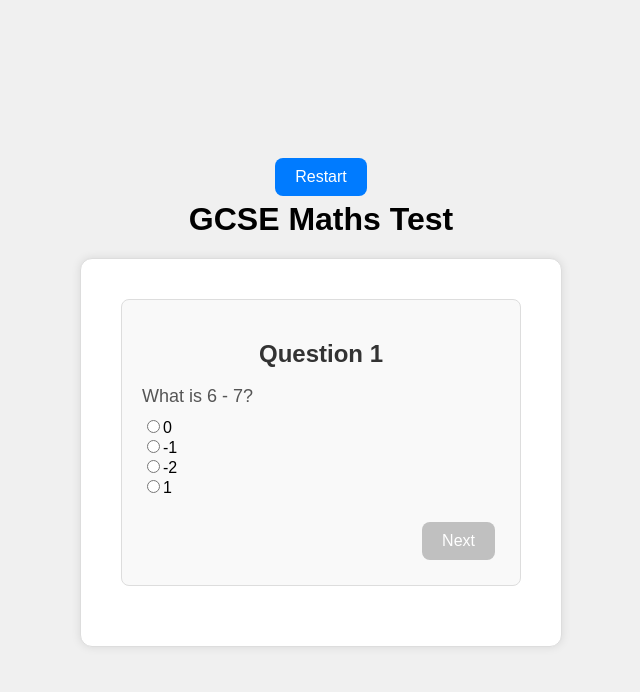
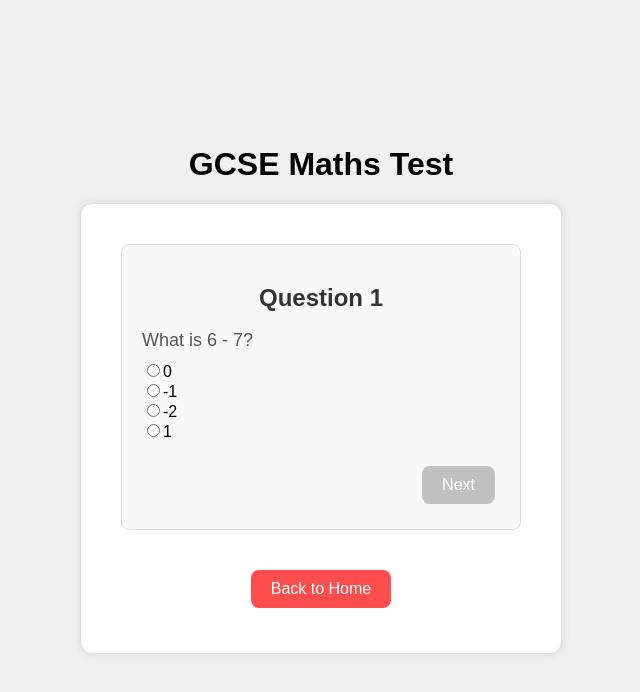
Before and after one commit to guyneh/maths-test, a React (Create React App) app: page / in a window 1280 px wide. Both pictures are taken after a click on the button "Begin". Shown: the top 692 px of the page, without its empty margins (319-959 px from the left). Built offline with nearby package versions, Linux system fonts and the light colour scheme.

Commit message:
restart button

```diff
--- a/src/App.css
+++ b/src/App.css
@@ -99,3 +99,24 @@ button:hover:not(:disabled) {
   margin: 0;
   font-size: 32px;
 }
+
+.restart-button {
+  margin-top: 20px;
+  padding: 10px 20px;
+  font-size: 16px;
+  border-radius: 8px;
+  border: none;
+  background-color: #ff4d4d;
+  color: white;
+  cursor: pointer;
+  transition: background-color 0.3s;
+}
+
+.restart-button:hover {
+  background-color: #ff1a1a;
+}
+
+.restart-button:disabled {
+  background-color: #c0c0c0;
+  cursor: not-allowed;
+}
--- a/src/App.tsx
+++ b/src/App.tsx
@@ -77,7 +77,6 @@ const App: React.FC = () => {
 		<div className="app-container">
 			{started && (
 				<div className="header-container">
-					<button onClick={handleRetake}>Restart</button>
 					<h1 className="header-title">GCSE Maths Test</h1>
 				</div>
 			)}
@@ -124,6 +123,9 @@ const App: React.FC = () => {
 						</div>
 					</div>
 				)}
+				{started && (
+					<button className="restart-button" onClick={handleRetake}>Back to Home</button>
+				)}
 			</div>
 		</div>
 	);
--- a/src/components/CelebratoryGraphic.tsx
+++ b/src/components/CelebratoryGraphic.tsx
@@ -5,7 +5,7 @@ import React from 'react';
 const CelebratoryGraphic: React.FC = () => {
     return (
         <div>
-            <h1>Congratulations! You answered all questions correctly!</h1>
+            <h1>Congratulations!</h1>
             {/* GRAPHIC HERE */}
         </div>
     );
```
Lines whose indentation alone changed are shown as unchanged.
